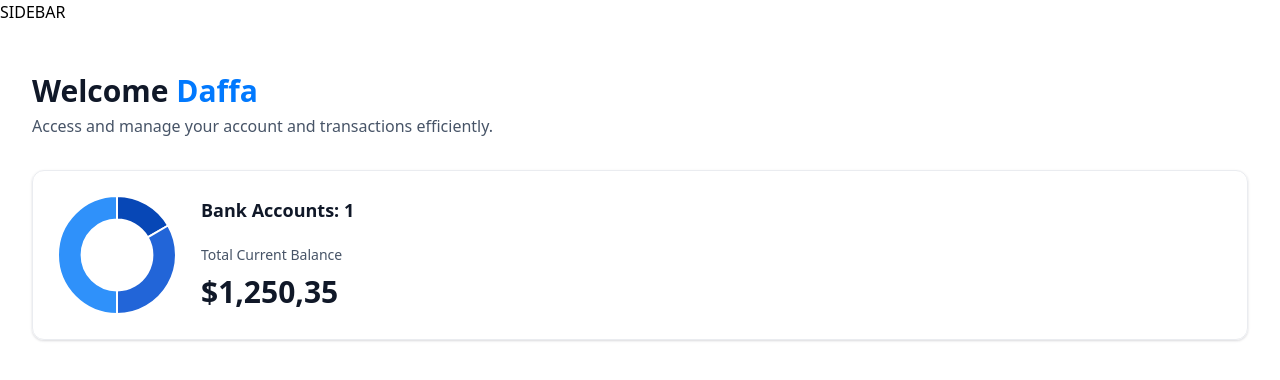
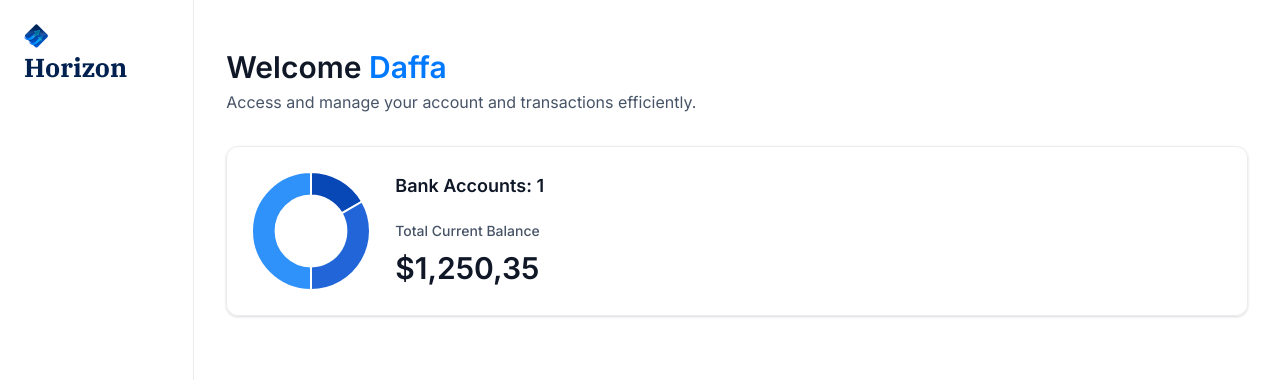
Before and after one commit to daffatahtaa/banking-porto, a Next.js app: page / in a window 1280 px wide. Shown: the top 380 px of the page. Built offline with nearby package versions, Linux system fonts and the light colour scheme.

Commit message:
Sidebar Link

```diff
--- a/app/(root)/layout.tsx
+++ b/app/(root)/layout.tsx
@@ -1,13 +1,16 @@
+import Sidebar from "@/components/Sidebar";
 
 export default function RootLayout({
   children,
 }: Readonly<{
   children: React.ReactNode;
 }>) {
+  const loggedIn = {firstName: 'Daffa', lastName: 'jsm'}
+
   return (
-    <main>
-        SIDEBAR
-        {children}
+    <main className="flex h-screen w-full font-inter">
+      <Sidebar user={loggedIn} />
+      {children}
     </main>
   );
 }
--- /dev/null
+++ b/components/Sidebar.tsx
@@ -0,0 +1,40 @@
+"use client"
+
+import { sidebarLinks } from '@/constants'
+import { cn } from '@/lib/utils'
+import Image from 'next/image'
+import Link from 'next/link'
+import { usePathname } from 'next/navigation'
+import React from 'react'
+
+const Sidebar = ({ user }: SiderbarProps) => {
+
+    const pathname = usePathname
+
+    return (
+        <section className='sidebar'>
+            <nav className='flex flex-col gap-4'>
+                <Link href='/' className='mb-12 cursor-pointer items-center gap-2'>
+                    <Image src='/icons/logo.svg'
+                        width={34}
+                        height={34}
+                        alt='Horizon Logo'
+                        className='size-[24px] max-xl:size-14' />
+                    <h1 className='sidebar-logo'>Horizon</h1>
+                </Link>
+                {sidebarLinks.map((item) => {
+
+                    const isActive = pathname === item.route || pathname.toString().startsWith(`${item.route}/`)
+
+                    return (
+                        <Link className={cn('sidebar-link', {'bg-bank-gradient': isActive})} href={item.route} key={item.label}>
+                            {item.label}
+                        </Link>
+                    )
+                })}
+            </nav>
+        </section>
+    )
+}
+
+export default Sidebar
```
